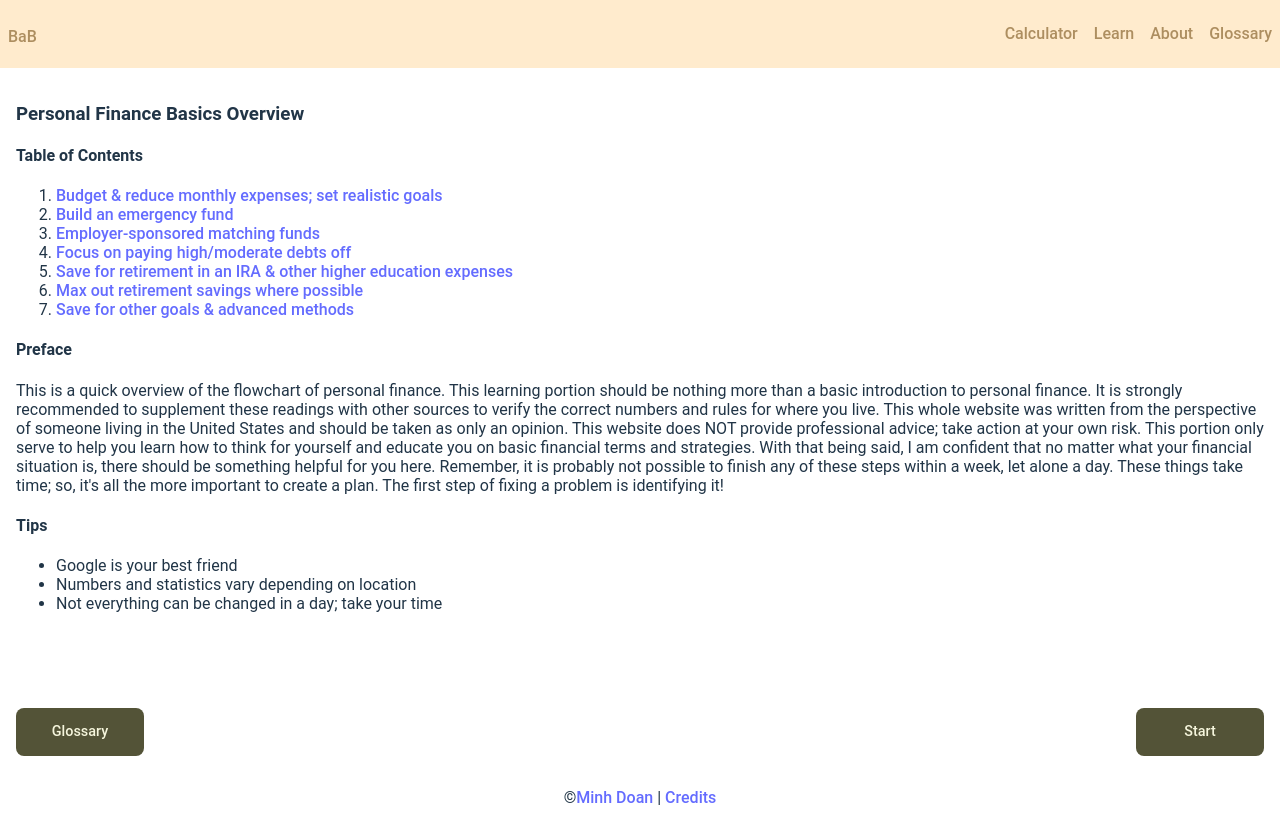
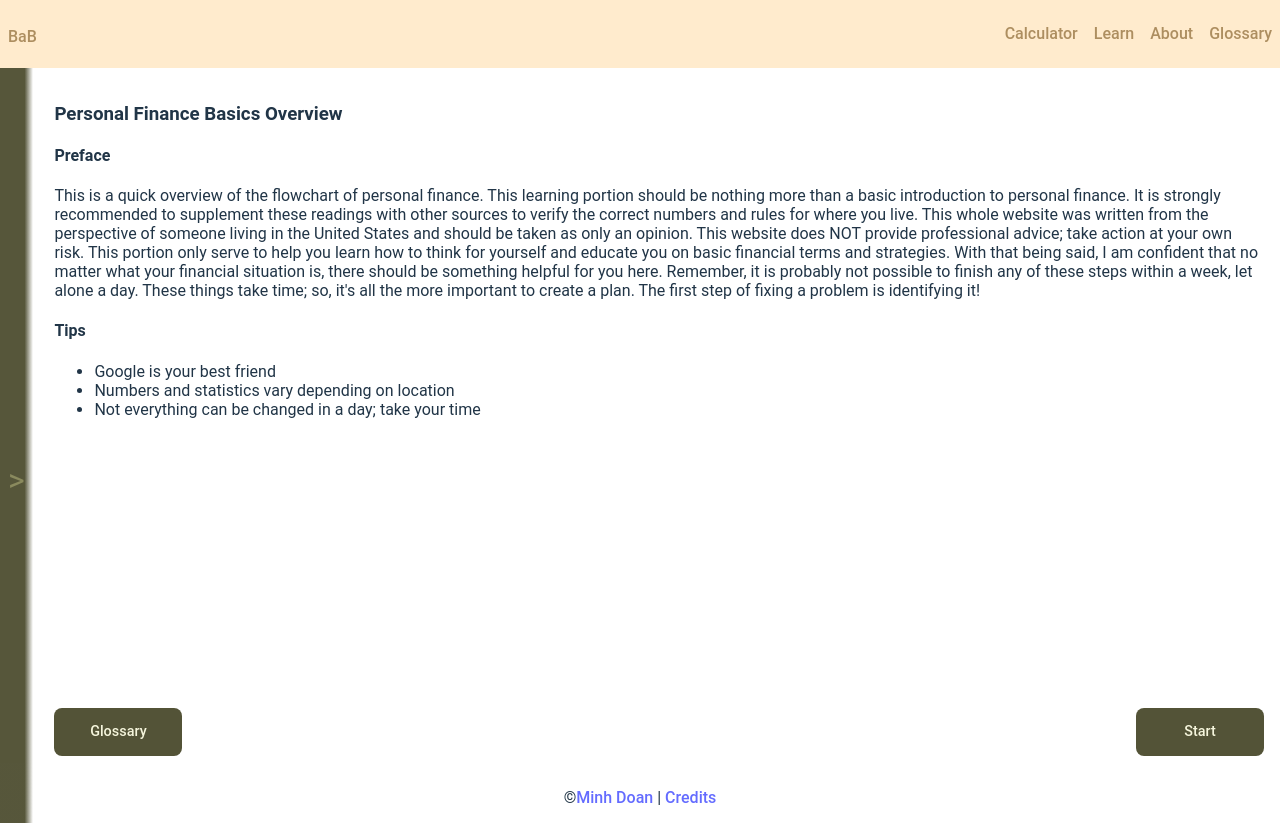
Before and after one commit to doanaminh/build-a-budget, a React (Vite) app in the folder client/: page /learn in a window 1280 px wide. Built offline with nearby package versions, Linux system fonts and the light colour scheme; a web font is replaced by a local one.

Commit message:
added sidebar to learn overview

```diff
--- a/client/src/pages/learn/Learn.tsx
+++ b/client/src/pages/learn/Learn.tsx
@@ -1,41 +1,19 @@
 import { useNavigate } from "react-router-dom";
 import Button from "../../components/Button";
+import Sidebar from "../../components/Sidebar";
 
 export default function () {
     const navigate = useNavigate();
 
     return (
         <>
-            <section className="Learn body">
-                <section>
+            <section className="Learn Page">
+                <section className="sidebar">
+                    <Sidebar />
+                </section>
+                <section className="body">
+                    <article>
                         <h3>Personal Finance Basics Overview</h3>
-                    <section>
-                        <h4>Table of Contents</h4>
-                        <ol>
-                            <li>
-                                <a href="/learn-budget">Budget & reduce monthly expenses; set realistic goals</a>
-                            </li>
-                            <li>
-                                <a href="/learn-savings-ef">Build an emergency fund</a>
-                            </li>
-                            <li>
-                                <a href="/learn-employer-intro">Employer-sponsored matching funds</a>
-                            </li>
-                            <li>
-                                <a href="">Focus on paying high/moderate debts off</a>
-                            </li>
-                            <li>
-                                <a href="">Save for retirement in an IRA & other higher education expenses</a>
-                            </li>
-                            <li>
-                                <a href="">Max out retirement savings where possible</a>
-                            </li>
-                            <li>
-                                <a href="">Save for other goals & advanced methods</a>
-                            </li>
-                        </ol>
-                    </section>
-
                         <section>
                             <h4>Preface</h4>
                             <p>
@@ -57,7 +35,8 @@ export default function () {
                                 </li>
                             </ul>
                         </section>
-                </section>
+                    </article>
+
 
                     <article className="buttons">
                         <Button
@@ -82,6 +61,7 @@ export default function () {
                         </Button>
                     </article>
                 </section>
+            </section>
         </>
     )
 }
```
Lines whose indentation alone changed are shown as unchanged.
